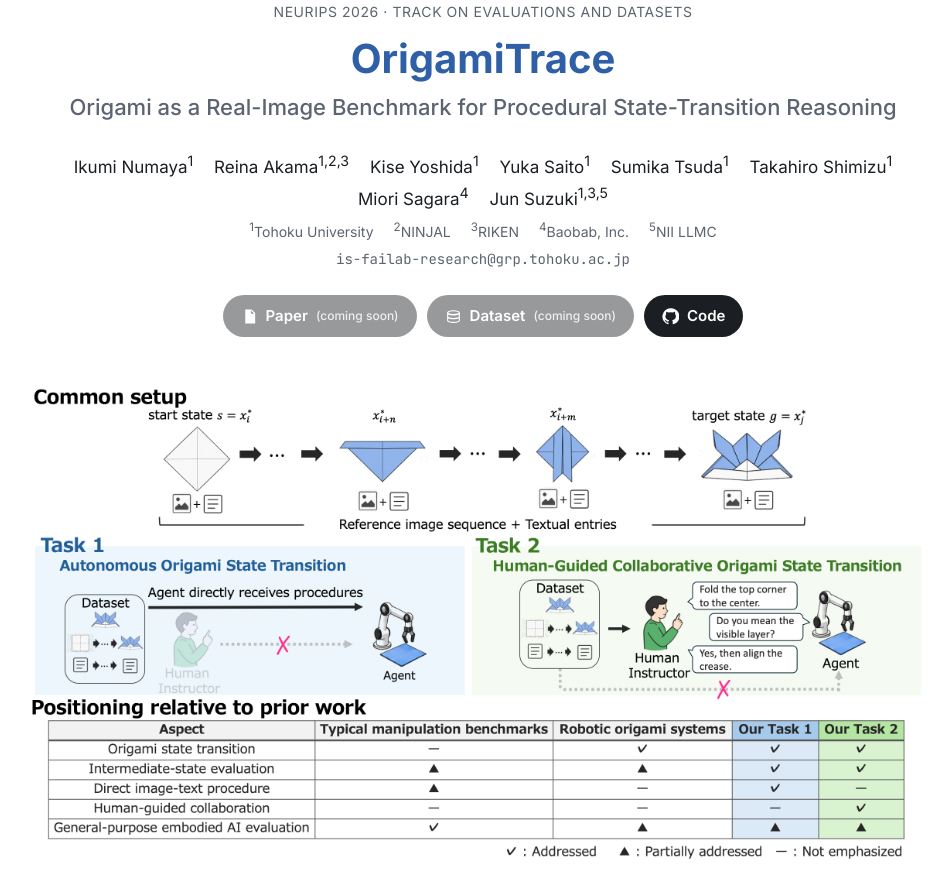
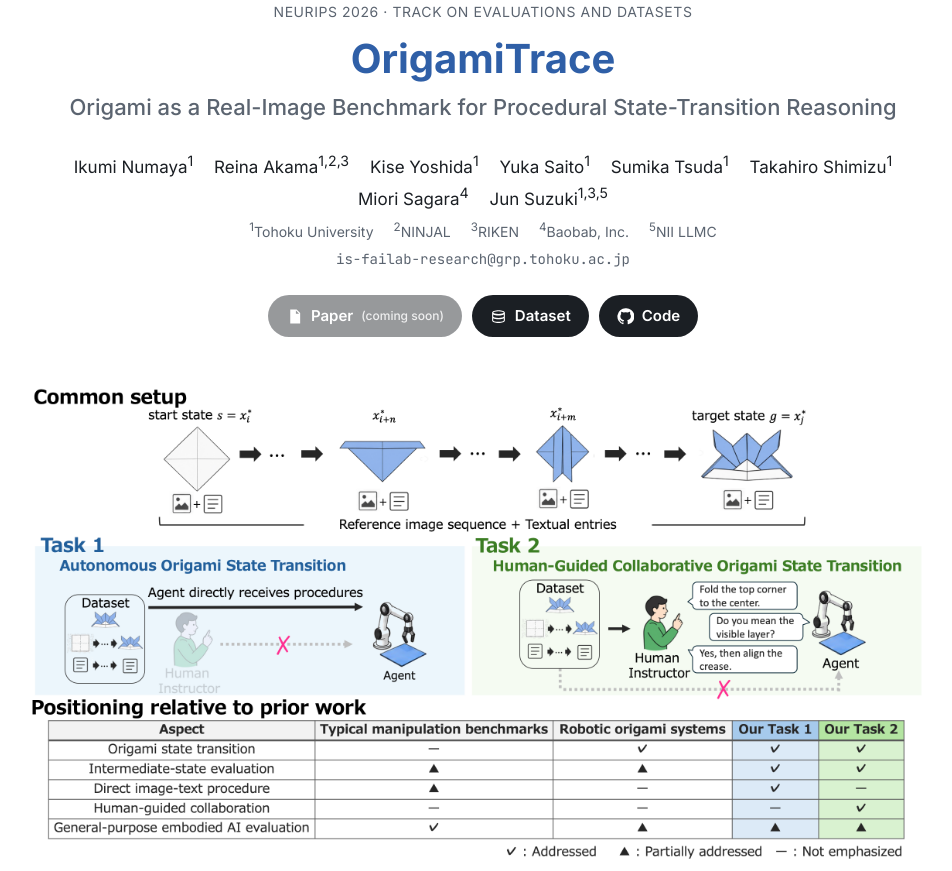
Before and after one commit to tohoku-nlp/OrigamiTrace, a plain HTML site: page docs/index.html in a window 1280 px wide. Shown: the top 871 px of the page, without its empty margins (157-1109 px from the left). Drawn offline with Linux system fonts and the light colour scheme.

Commit message:
Link the Dataset button and README to the Dataverse DOI
Co-Authored-By: Claude Opus 5.5 <noreply@anthropic.com>

```diff
--- a/docs/index.html
+++ b/docs/index.html
@@ -156,9 +156,9 @@
         <svg viewBox="0 0 24 24"><path d="M6 2h9l5 5v15H6zm8 1.5V8h4.5zM8 12h8v1.5H8zm0 3h8v1.5H8zm0 3h5v1.5H8z"/></svg>
         Paper <small>(coming soon)</small>
       </a>
-      <a class="btn disabled" aria-disabled="true">
+      <a class="btn" href="https://doi.org/10.7910/DVN/V6T9LX">
         <svg viewBox="0 0 24 24"><path d="M12 3C7 3 3 4.6 3 6.5v11C3 19.4 7 21 12 21s9-1.6 9-3.5v-11C21 4.6 17 3 12 3zm0 1.5c4.4 0 7.5 1.3 7.5 2s-3.1 2-7.5 2-7.5-1.3-7.5-2 3.1-2 7.5-2zM4.5 9c1.6 1 4.4 1.5 7.5 1.5s5.9-.5 7.5-1.5v3c0 .7-3.1 2-7.5 2s-7.5-1.3-7.5-2zm0 5.5c1.6 1 4.4 1.5 7.5 1.5s5.9-.5 7.5-1.5v3c0 .7-3.1 2-7.5 2s-7.5-1.3-7.5-2z"/></svg>
-        Dataset <small>(coming soon)</small>
+        Dataset
       </a>
       <a class="btn" href="https://github.com/tohoku-nlp/OrigamiTrace">
         <svg viewBox="0 0 24 24"><path d="M12 .5a11.5 11.5 0 0 0-3.6 22.4c.6.1.8-.3.8-.6v-2c-3.2.7-3.9-1.4-3.9-1.4-.5-1.3-1.3-1.7-1.3-1.7-1-.7.1-.7.1-.7 1.2.1 1.8 1.2 1.8 1.2 1 1.8 2.8 1.3 3.5 1 .1-.8.4-1.3.7-1.6-2.6-.3-5.3-1.3-5.3-5.7 0-1.3.5-2.3 1.2-3.1-.1-.3-.5-1.5.1-3.1 0 0 1-.3 3.2 1.2a11 11 0 0 1 5.8 0c2.2-1.5 3.2-1.2 3.2-1.2.6 1.6.2 2.8.1 3.1.8.8 1.2 1.9 1.2 3.1 0 4.4-2.7 5.4-5.3 5.7.4.4.8 1.1.8 2.2v3.2c0 .3.2.7.8.6A11.5 11.5 0 0 0 12 .5z"/></svg>
```
Also changed, not shown: README.md.
